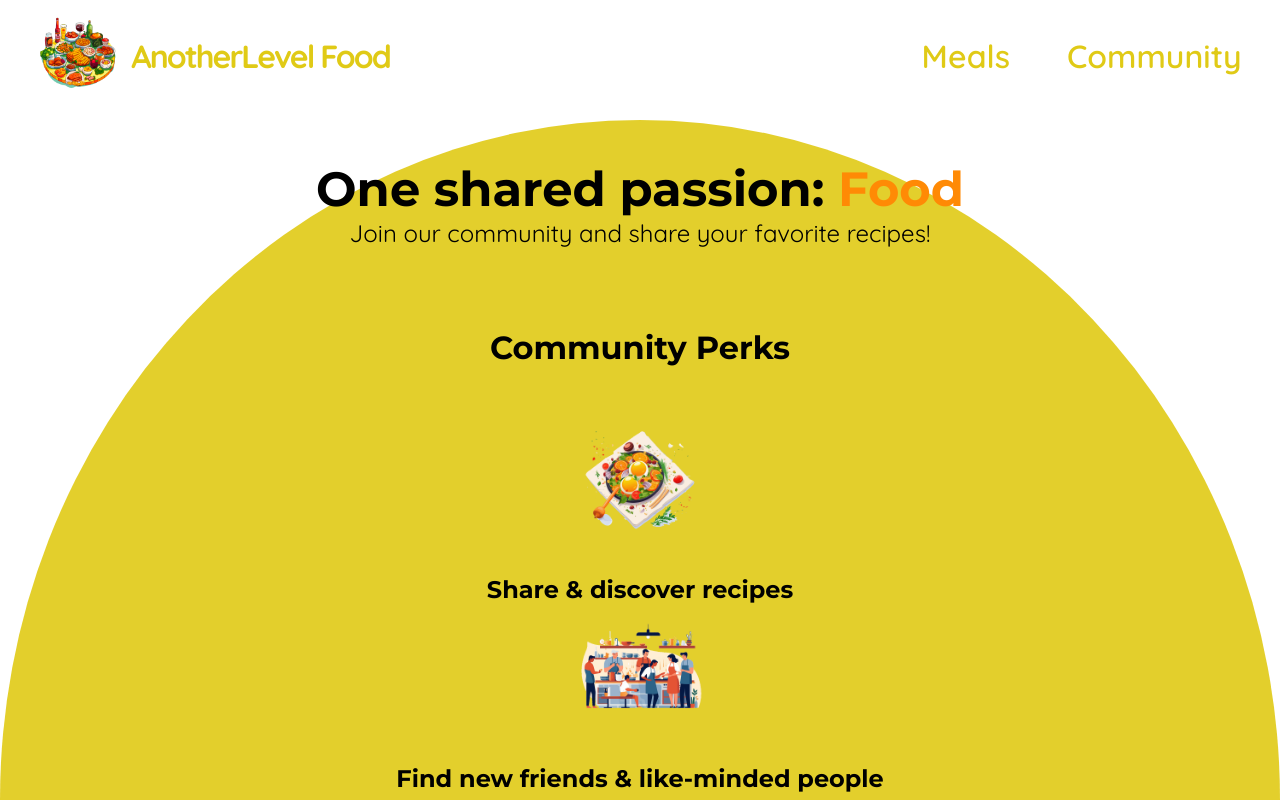
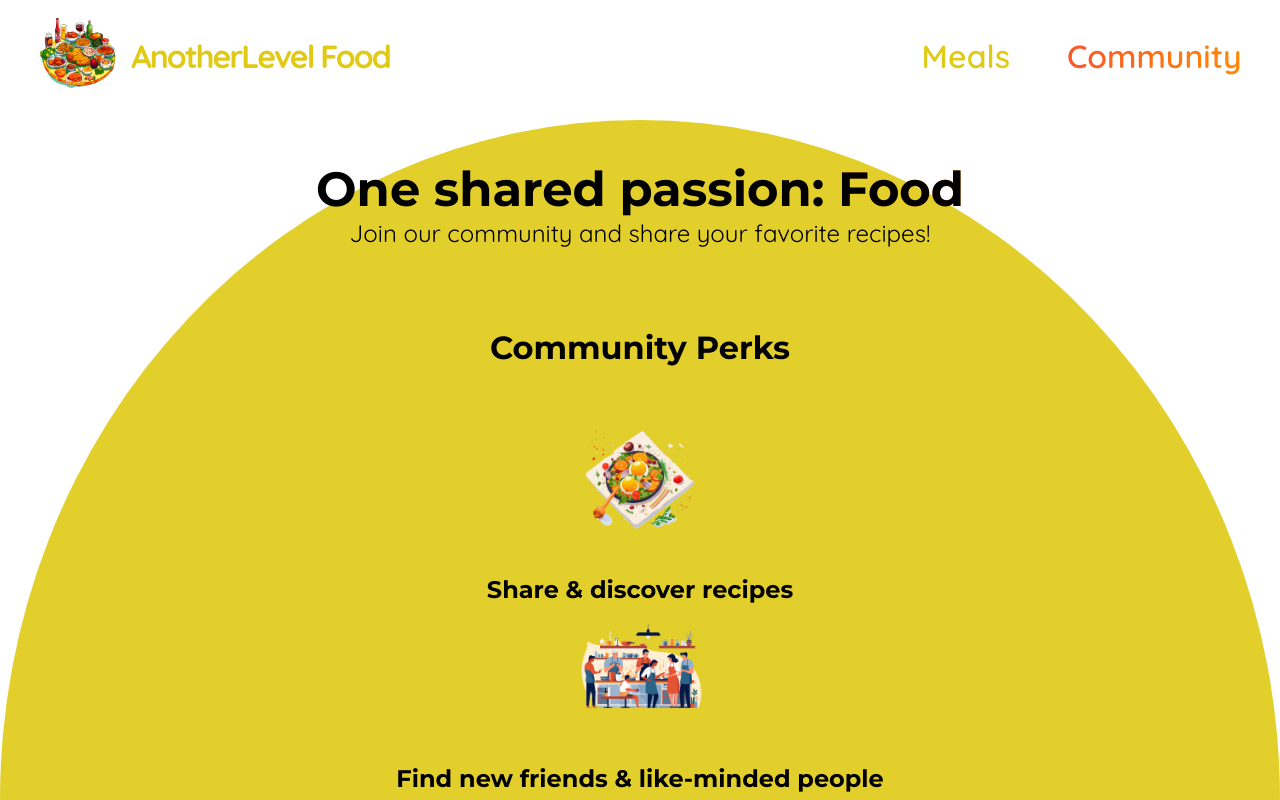
Before and after one commit to AlNomanCSE/Food-App-React-Next, a Next.js app: page /community in a window 1280 px wide. Shown: the top 800 px of the page. Built offline with nearby package versions, Linux system fonts and the light colour scheme.

Commit message:
navigation indicate which page you are in

```diff
--- a/app/community/page.module.css
+++ b/app/community/page.module.css
@@ -15,8 +15,6 @@
     /* background: linear-gradient(90deg, #f9572a, #ff8a05); */
     background: #ff8a05;
     background-clip: text;
-    -webkit-background-clip: text;
-    -webkit-text-fill-color: transparent;
 }
 
 .main {
--- a/components/Navbar.jsx
+++ b/components/Navbar.jsx
@@ -1,8 +1,12 @@
+"use client";
+
 import React from "react";
 import style from "./Navbar.module.css";
 import Link from "next/link";
 import logo from "@/assets/logo.png";
+import { usePathname } from "next/navigation";
 const Navbar = () => {
+  const path = usePathname();
   return (
     <div className={style.navbar}>
       <div className={style.navbarLogo}>
@@ -25,10 +29,22 @@ const Navbar = () => {
       <div>
         <ul className={style.navbarMenu}>
           <li>
-            <Link href="/meals">Meals</Link>
+            <Link
+              href="/meals"
+              className={path.startsWith("/meals") ? style.active : undefined}
+            >
+              Meals
+            </Link>
           </li>
           <li>
-            <Link href="/community">Community</Link>
+            <Link
+              href="/community"
+              className={
+                path.startsWith("/community") ? style.active : undefined
+              }
+            >
+              Community
+            </Link>
           </li>
         </ul>
       </div>
--- a/components/Navbar.module.css
+++ b/components/Navbar.module.css
@@ -25,13 +25,22 @@
     list-style-type: none;
 }
 
-.navbarMenu li a {
+.navbarMenu a {
     text-decoration: none;
     color: rgb(224, 202, 22);
     font-weight: 600;
     transition: all .2s;
 }
 
-.navbarMenu li a:hover {
+.navbarMenu a:hover,
+.navbarMenu a:active {
     color: rgb(126, 128, 18);
+    text-decoration: underline;
 }
+
+.active {
+    background: linear-gradient(90deg, #f9572a, #ff8a05);
+    background-clip: text;
+    -webkit-background-clip: text;
+    -webkit-text-fill-color: transparent;
+}
```
Also changed, not shown: app/page.js (+4 -3 lines), app/page.module.css (line endings or trailing spaces).
